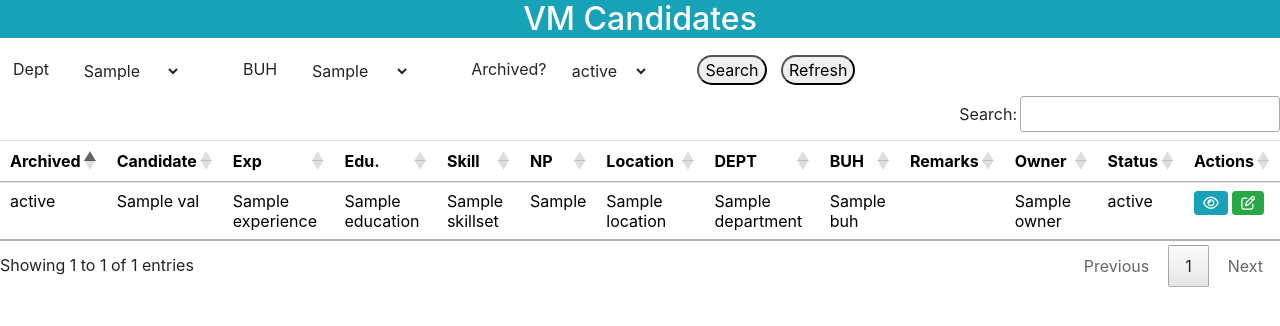
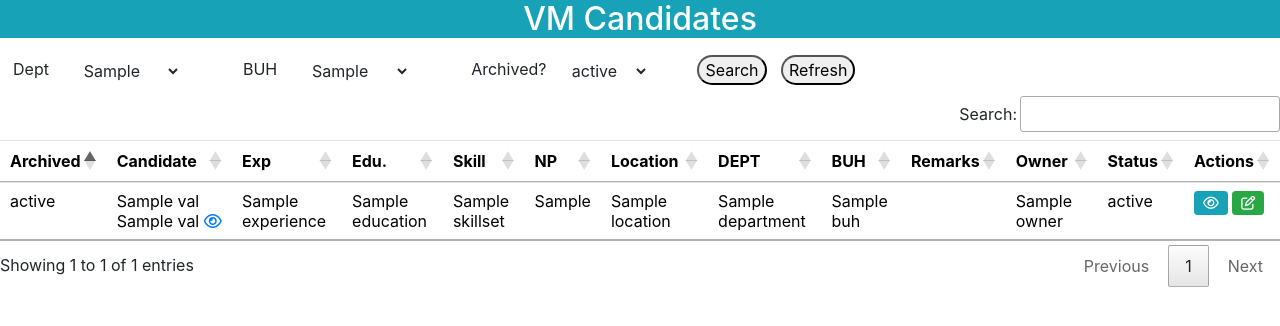
Before and after one commit to Shashwat2802/CRM, a Django app: template emp_data/templates/show_vm_candidates.html in a window 1280 px wide. Shown: the part 70-396 px from the top of the page. Run offline with Django 3.2, Linux system fonts and the light colour scheme; the template is opened without the code that fills it: most values are stand-ins (such as "Sample title", 1, 10 or a date in 2020); some libraries are stand-ins or nearby versions.

Commit message:
reverting the comments done by Sunil

```diff
--- a/emp_data/templates/show_vm_candidates.html
+++ b/emp_data/templates/show_vm_candidates.html
@@ -115,9 +115,9 @@
       <td>{{ val.archivalStatus }}</td>
       <td>
         {{ val.candidateName }}
-        <!--{{ val.candidateName }} {% if val.resumeURL and val.resumeURL != 'None' %}
+        {{ val.candidateName }} {% if val.resumeURL and val.resumeURL != 'None' %}
         <a href="{{ val.resumeURL }}" target="_blank"> <i class="fa-regular fa-eye"></i></a>
-        {% endif %}-->
+        {% endif %}
       </td>
       <td>{{ val.experience }}</td>
       <td>{{ val.education }}</td>
```
